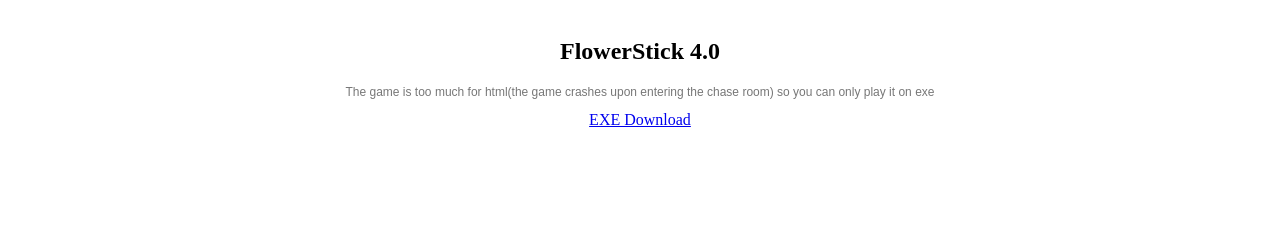
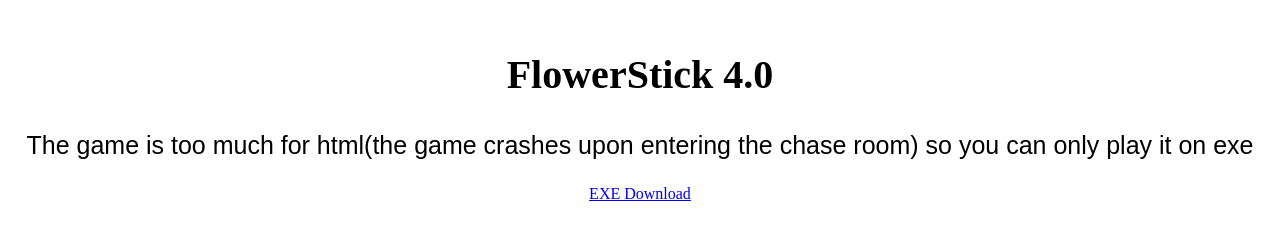
Before and after one commit to SioNisti/FlowerStickV4, a plain HTML site: page index.html in a window 1280 px wide. Drawn offline with Linux system fonts and the light colour scheme.

Commit message:
Update index.html

```diff
--- a/index.html
+++ b/index.html
@@ -12,15 +12,13 @@ body {
 	min-height: 100%;
 	margin: 0;
 }
-h1 {
-	font-family: Arial, Helvetica, sans-serif;
-	color: #962300;
-	font-size: 25px;
+h2 {
+	font-size:40px;
 }
 p {
-	font-family: Arial, Helvetica, sans-serif;
-	color: #777;
-	font-size: 12px;
+	font-family:Arial;
+	text-align: center;
+	font-size:25px;
 }
 .center {
 	text-align:center;
```
